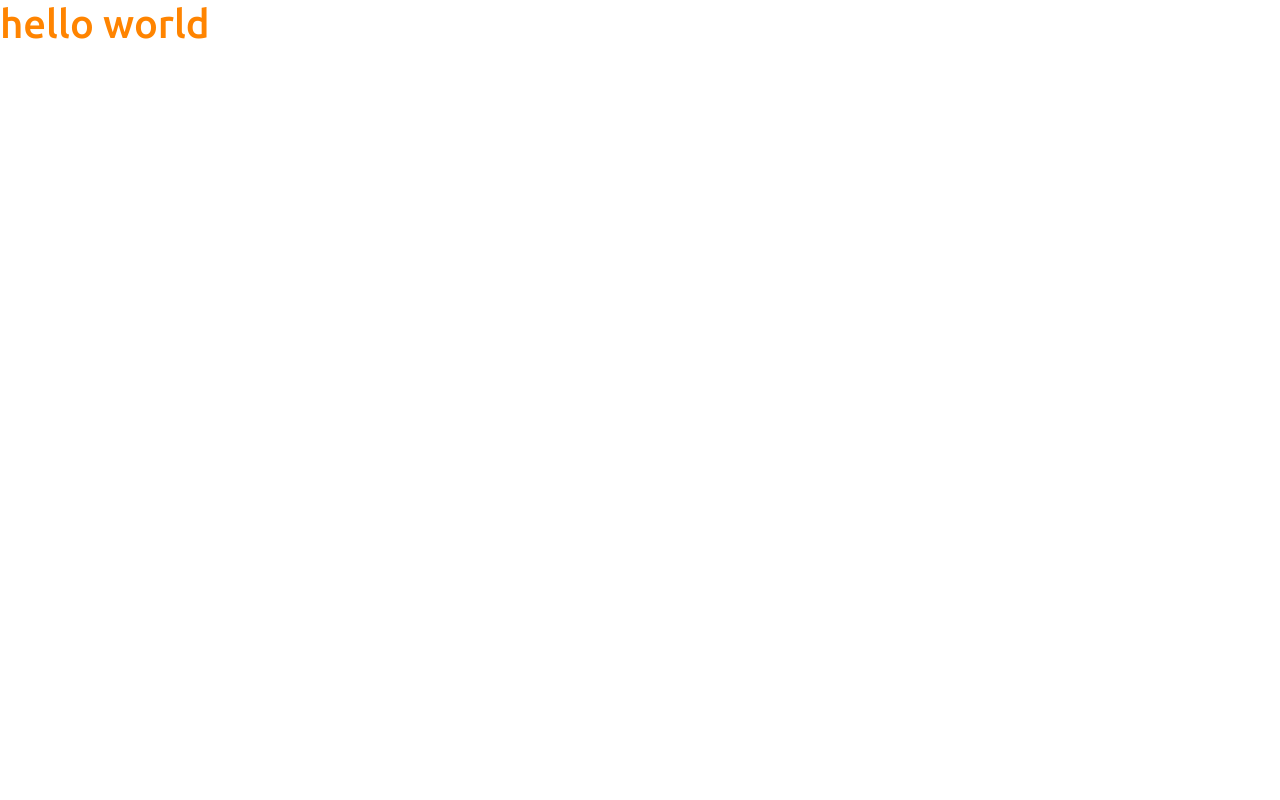
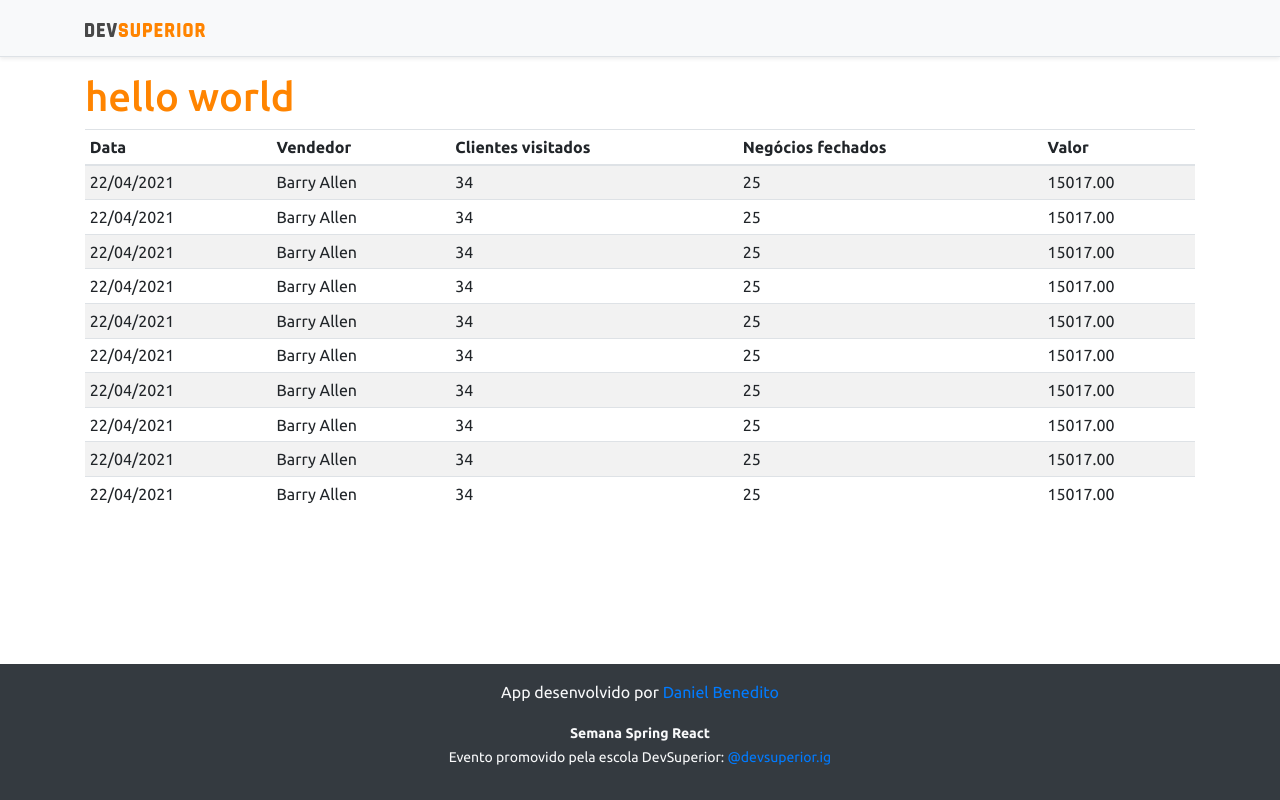
Before and after one commit to Daniel-BS-Dev/project-sds3, a React (Create React App) app in the folder frontend/: page / in a window 1280 px wide. Built offline with nearby package versions, Linux system fonts and the light colour scheme.

Commit message:
Basic static components

```diff
--- a/frontend/src/App.tsx
+++ b/frontend/src/App.tsx
@@ -1,9 +1,18 @@
+import DataTable from "componnets/DataTable"
+import Footer from "componnets/Footer"
+import NavBar from "componnets/NavBar"
 
-function App() {
+const App = () => {
   return (
-   <div>
-     <h1 className="text-primary">hello world</h1>
-   </div>
+    <>
+      <NavBar />
+       <div className="container">
+         <h1 className="text-primary">hello world</h1>
+
+        <DataTable />
+       </div>
+       <Footer />
+      </>
   );
 }
 
--- /dev/null
+++ b/frontend/src/componnets/DataTable/index.tsx
@@ -0,0 +1,90 @@
+const DataTable = () => {
+    return(
+        <div className="table-responsive">
+        <table className="table table-striped table-sm">
+            <thead>
+                <tr>
+                    <th>Data</th>
+                    <th>Vendedor</th>
+                    <th>Clientes visitados</th>
+                    <th>Negócios fechados</th>
+                    <th>Valor</th>
+                </tr>
+            </thead>
+            <tbody>
+            <tr>
+                <td>22/04/2021</td>
+                <td>Barry Allen</td>
+                <td>34</td>
+                <td>25</td>
+                <td>15017.00</td>
+            </tr>
+            <tr>
+                <td>22/04/2021</td>
+                <td>Barry Allen</td>
+                <td>34</td>
+                <td>25</td>
+                <td>15017.00</td>
+            </tr>
+            <tr>
+                <td>22/04/2021</td>
+                <td>Barry Allen</td>
+                <td>34</td>
+                <td>25</td>
+                <td>15017.00</td>
+            </tr>
+            <tr>
+                <td>22/04/2021</td>
+                <td>Barry Allen</td>
+                <td>34</td>
+                <td>25</td>
+                <td>15017.00</td>
+            </tr>
+            <tr>
+                <td>22/04/2021</td>
+                <td>Barry Allen</td>
+                <td>34</td>
+                <td>25</td>
+                <td>15017.00</td>
+            </tr>
+            <tr>
+                <td>22/04/2021</td>
+                <td>Barry Allen</td>
+                <td>34</td>
+                <td>25</td>
+                <td>15017.00</td>
+            </tr>
+            <tr>
+                <td>22/04/2021</td>
+                <td>Barry Allen</td>
+                <td>34</td>
+                <td>25</td>
+                <td>15017.00</td>
+            </tr>
+            <tr>
+                <td>22/04/2021</td>
+                <td>Barry Allen</td>
+                <td>34</td>
+                <td>25</td>
+                <td>15017.00</td>
+            </tr>
+            <tr>
+                <td>22/04/2021</td>
+                <td>Barry Allen</td>
+                <td>34</td>
+                <td>25</td>
+                <td>15017.00</td>
+            </tr>
+            <tr>
+                <td>22/04/2021</td>
+                <td>Barry Allen</td>
+                <td>34</td>
+                <td>25</td>
+                <td>15017.00</td>
+            </tr>
+            </tbody>
+        </table>
+    </div>
+    );
+}
+export default DataTable;
--- /dev/null
+++ b/frontend/src/componnets/Footer/index.tsx
@@ -0,0 +1,12 @@
+const Footer = () => {
+  return(
+    <footer className="footer mt-auto py-3 bg-dark">
+      <div className="container">
+         <p className="text-light">App desenvolvido por <a href="https://github.com/Daniel-BS-Dev" target="_blank" rel="noreferrer">Daniel Benedito</a></p>
+         <p className="text-light"><small><strong>Semana Spring React</strong><br/>
+        Evento promovido pela escola DevSuperior: <a href="https://instagram.com/devsuperior.ig" target="_blank" rel="noreferrer">@devsuperior.ig</a></small></p>
+      </div>
+   </footer>
+  );
+}
+export default Footer;
--- /dev/null
+++ b/frontend/src/componnets/NavBar/index.tsx
@@ -0,0 +1,14 @@
+import ImgDsDark from'assets/img/ds-dark.svg';
+
+const NavBar = () => {
+    return (
+        <div className="d-flex flex-column flex-md-row align-items-center p-3 px-md-4 mb-3 bg-light border-bottom shadow-sm">
+           <div className="container">
+             <nav className="my-2 my-md-0 mr-md-3">
+               <img src={ImgDsDark} alt="DevSuperior" width="120" />
+             </nav>
+           </div>
+        </div>
+    );
+}
+export default NavBar;
```
Also changed, not shown: frontend/src/assets/img/ds-dark.svg (added).
